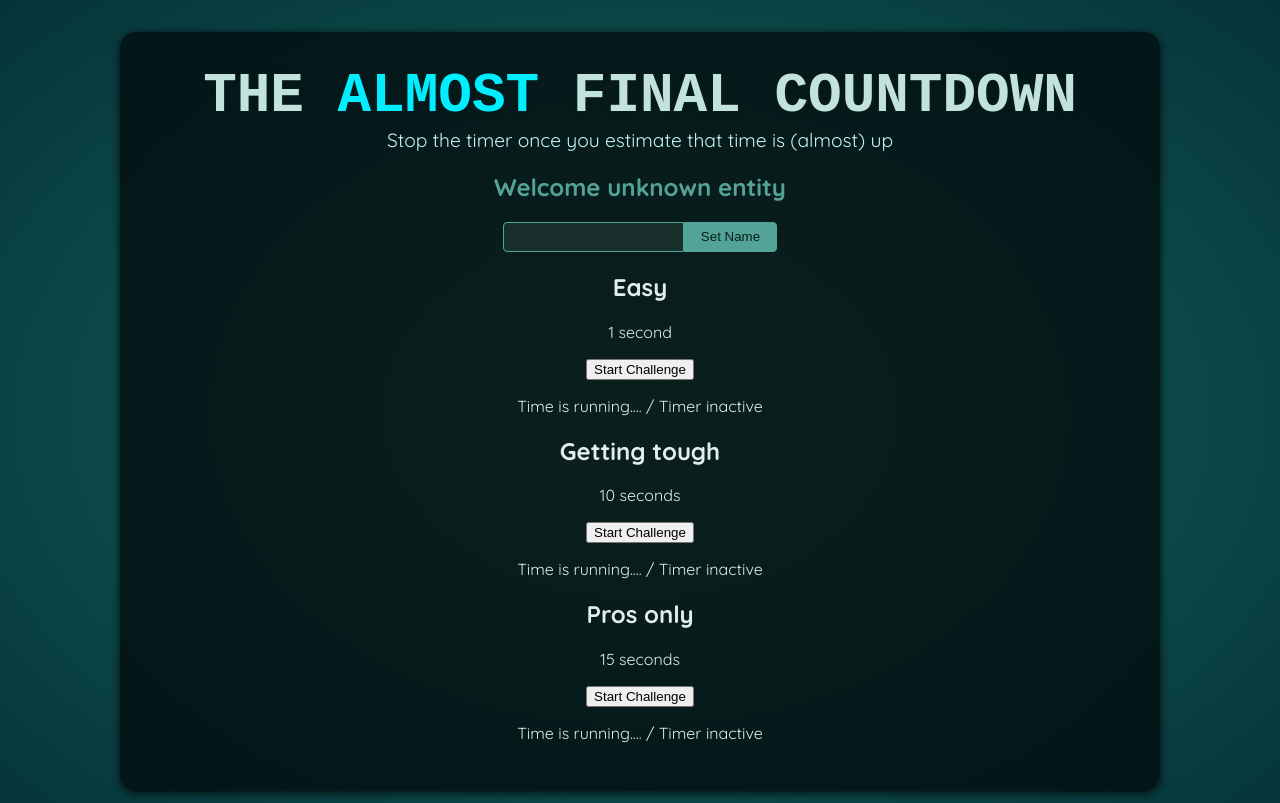
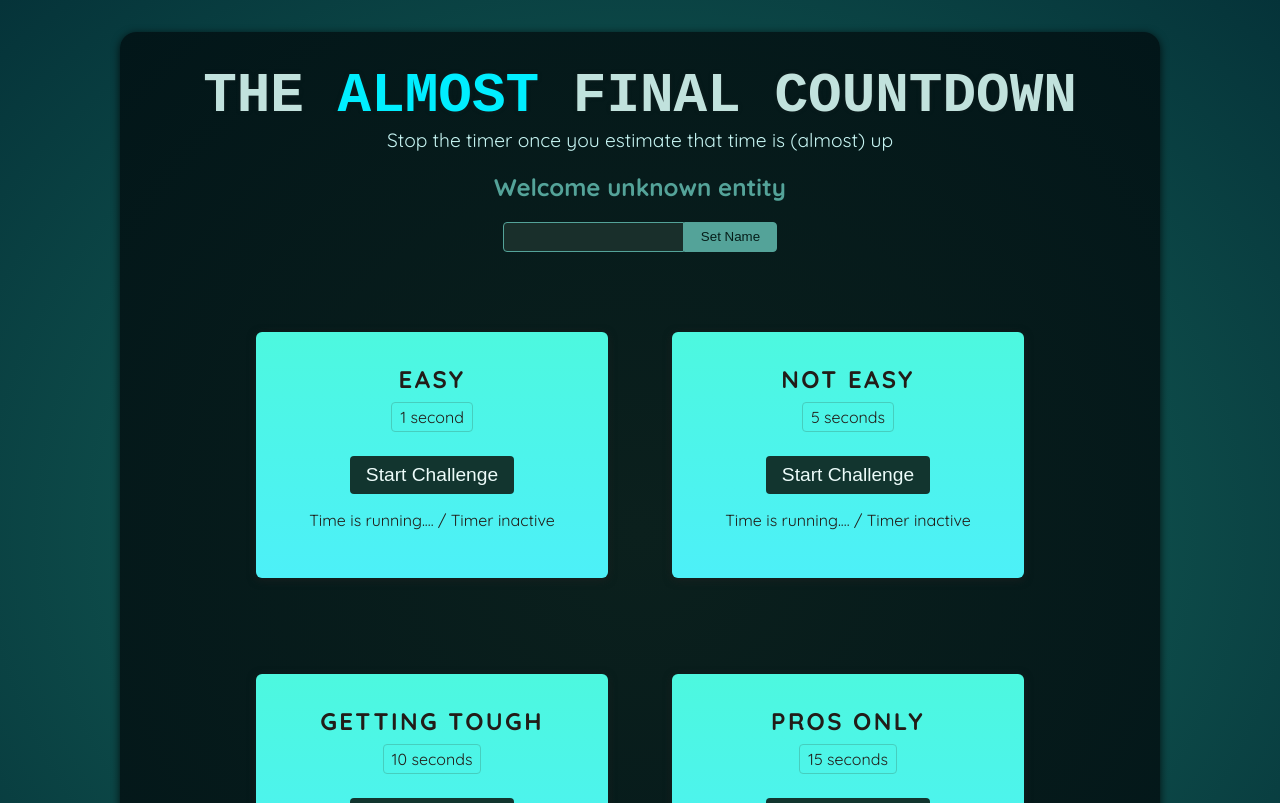
Before and after one commit to MHA2001/React-countdown-challenge, a React (Vite) app: page / in a window 1280 px wide. Shown: the top 803 px of the page. Built offline with nearby package versions, Linux system fonts and the light colour scheme; a web font is replaced by a local one.

Commit message:
feat: adding style to TimerChallenge

```diff
--- a/src/App.jsx
+++ b/src/App.jsx
@@ -7,6 +7,7 @@ function App() {
 			<Player />
 			<div id='challenges'>
 				<TimerChallenge title='Easy' targetTime={1} />
+				<TimerChallenge title='Not easy' targetTime={5} />
 				<TimerChallenge title='Getting tough' targetTime={10} />
 				<TimerChallenge title='Pros only' targetTime={15} />
 			</div>
--- a/src/components/TimerChallenge.jsx
+++ b/src/components/TimerChallenge.jsx
@@ -5,9 +5,9 @@ export default function TimerChallenge({ title, targetTime }) {
 			<p className='challenge-time'>
 				{targetTime} second{targetTime > 1 ? 's' : ''}
 			</p>
-			<div>
-				<button>Start Challenge</button>
-			</div>
+
+			<button>Start Challenge</button>
+
 			<p className=''>Time is running.... / Timer inactive</p>
 		</section>
 	);
--- a/src/index.css
+++ b/src/index.css
@@ -76,3 +76,72 @@ header p {
 	background-color: #3c8379;
 	border-color: #3c8379;
 }
+
+#challenges {
+	max-width: 50rem;
+	margin: 3rem auto;
+	display: flex;
+	flex-wrap: wrap;
+	gap: 2rem;
+}
+
+.challenge {
+	width: 22rem;
+	display: flex;
+	flex-direction: column;
+	align-items: center;
+	justify-content: center;
+	padding: 2rem;
+	margin: 2rem auto;
+	background: linear-gradient(#4df8df, #4df0f8);
+	color: #221c18;
+	box-shadow: 0 2px 8px rgba(35, 34, 34, 0.6);
+	border-radius: 6px;
+}
+
+.challenge button {
+	margin-top: 1rem;
+	padding: 0.5rem 1rem;
+	border: none;
+	border-radius: 4px;
+	background: #12352f;
+	color: #edfcfa;
+	font-size: 1.2rem;
+	cursor: pointer;
+}
+
+.challenge button:hover {
+	background: #051715;
+}
+
+.challenge h2 {
+	font-size: 1.5rem;
+	letter-spacing: 0.1em;
+	margin: 0;
+	text-align: center;
+	text-transform: uppercase;
+	color: #221c18;
+}
+
+.challenge-time {
+	border: 1px solid #46cebe;
+	border-radius: 4px;
+	padding: 0.25rem 0.5rem;
+	margin: 0.5rem;
+}
+
+.challenge .active {
+	animation: flash 1s infinite;
+}
+
+@keyframes flash {
+	0% {
+		opacity: 0.5;
+	}
+	50% {
+		opacity: 1;
+	}
+	100% {
+		opacity: 0.5;
+	}
+}
```
